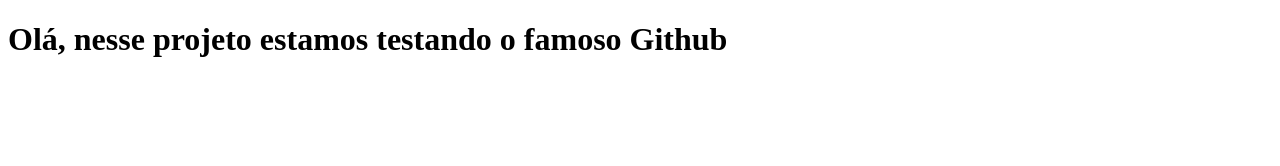
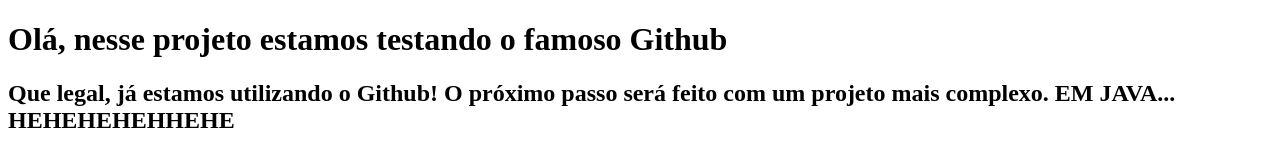
Before and after one commit to LuAllencar/ProjetosHTML, a plain HTML site: page index.html in a window 1280 px wide. Drawn offline with Linux system fonts and the light colour scheme.

Commit message:
Dessa vez inserimos o H2 com uma mensagem!

```diff
--- a/index.html
+++ b/index.html
@@ -8,5 +8,8 @@
 </head>
 <body>
     <h1>Olá, nesse projeto estamos testando o famoso Github</h1>
+    <h2>
+        Que legal, já estamos utilizando o Github! O próximo passo será feito com um projeto mais complexo. EM JAVA... HEHEHEHEHHEHE
+    </h2>
 </body>
 </html>
```
